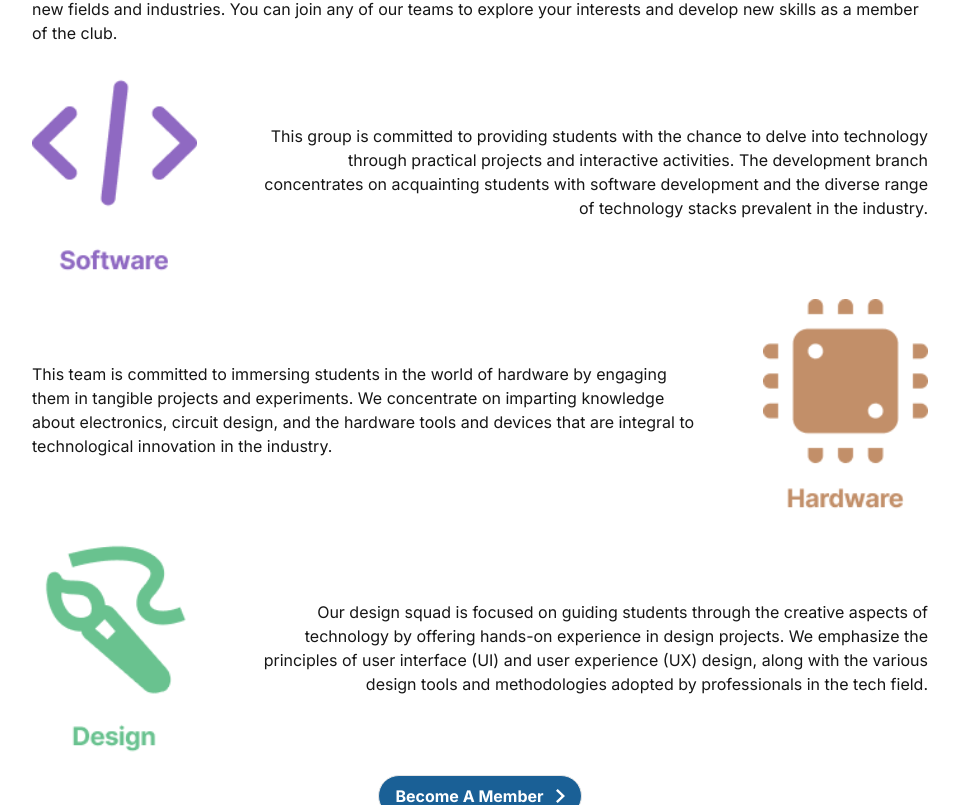
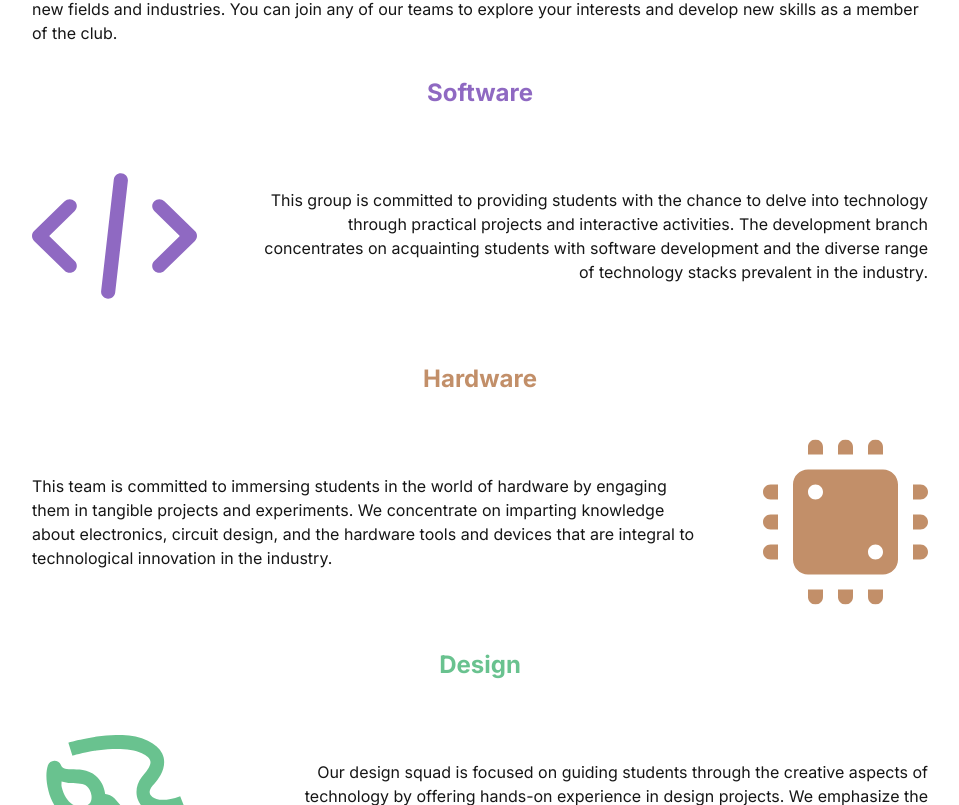
Before and after one commit to SJSUCSClub/acm-devsite, a Next.js app in the folder acmsjsu-devsite/: page /about in a window 1280 px wide. Shown: the part 1575-2380 px from the top of the page, without its empty margins (160-1119 px from the left). Built offline with nearby package versions, Linux system fonts and the light colour scheme.

Commit message:
Fixed image rendering issues, hero section rendering issues

```diff
--- a/acmsjsu-devsite/src/app/Hero.tsx
+++ b/acmsjsu-devsite/src/app/Hero.tsx
@@ -197,7 +197,9 @@ const Hero = () => {
           })}
         </div>
         <GetInvolved />
+
       </div>
+      {/*
       <h1 className="pt-16 text-4xl font-bold">Testimonials</h1>
       <h2 className="text-1xl font-bold pb-4 pt-3 text-gray-400">
         From our dedicated members and supportive alumni.
@@ -252,6 +254,7 @@ const Hero = () => {
           buttonStyling={annualPlan.buttonStyling}
         />
       </div>
+        */}
 
     </div>
   );
--- a/acmsjsu-devsite/src/app/about/page.tsx
+++ b/acmsjsu-devsite/src/app/about/page.tsx
@@ -158,11 +158,13 @@ const page = () => {
           You can join any of our teams to explore your interests and develop
           new skills as a member of the club.
         </p>
+        <h1 className="pt-4 font-bold md:text-2xl text-lg text-center text-[#8F69C2]">Software</h1>
         <TextWithImage
           reverse={true}
           logo={true}
-          imagePath="/about/software.png"
+          imagePath="/icons/softwareicon.svg"
           imageAlt=""
+
         >
           <p>
             This group is committed to providing students with the chance to
@@ -172,7 +174,9 @@ const page = () => {
             technology stacks prevalent in the industry.
           </p>
         </TextWithImage>
-        <TextWithImage logo={true} imagePath="/about/hardware.png" imageAlt="">
+
+        <h1 className="font-bold mt-2 md:text-2xl text-lg text-center text-[#C28F69]">Hardware</h1>
+        <TextWithImage logo={true} imagePath="/icons/hardwareicon.svg" imageAlt="">
           <p>
             This team is committed to immersing students in the world of
             hardware by engaging them in tangible projects and experiments. We
@@ -181,11 +185,13 @@ const page = () => {
             technological innovation in the industry.
           </p>
         </TextWithImage>
+        <h1 className="font-bold md:text-2xl text-lg text-center text-[#69C28F]">Design</h1>
         <TextWithImage
           reverse={true}
           logo={true}
-          imagePath="/about/design.png"
+          imagePath="/icons/designicon.svg"
           imageAlt=""
+
         >
           <p>
             Our design squad is focused on guiding students through the creative
--- a/acmsjsu-devsite/src/app/components/FAQ.tsx
+++ b/acmsjsu-devsite/src/app/components/FAQ.tsx
@@ -7,22 +7,22 @@ const FAQ = () => {
     {
       question: "Who's allowed to join this club?",
       answer:
-        "Lorem ipsum dolor sit amet, consectetur adipiscing elit. Fusce id magna iaculis augue vulputate fermentum. Pellentesque quis magna dolor. Sed congue velit id nulla ultricies consequat. Etiam egestas lectus nec felis convallis cursus. Integer blandit ipsum eu pellentesque eleifend. Cras et urna condimentum ante blandit pretium. Donec bibendum massa id ante pellentesque dignissim. Quisque arcu elit, rhoncus ac lobortis a, malesuada eu libero. Cras pharetra purus vel pretium sodales.",
+        "ACM@SJSU is open to all SJSU students, regardless of their major!",
     },
     {
       question: "What are the rules of the club?",
       answer:
-        "Lorem ipsum dolor sit amet, consectetur adipiscing elit. Fusce id magna iaculis augue vulputate fermentum. Pellentesque quis magna dolor. Sed congue velit id nulla ultricies consequat. Etiam egestas lectus nec felis convallis cursus. Integer blandit ipsum eu pellentesque eleifend. Cras et urna condimentum ante blandit pretium. Donec bibendum massa id ante pellentesque dignissim. Quisque arcu elit, rhoncus ac lobortis a, malesuada eu libero. Cras pharetra purus vel pretium sodales.",
+        "1. Be respectful",
     },
     {
       question: "Is there a membership fee for the club?",
       answer:
-        "Lorem ipsum dolor sit amet, consectetur adipiscing elit. Fusce id magna iaculis augue vulputate fermentum. Pellentesque quis magna dolor. Sed congue velit id nulla ultricies consequat. Etiam egestas lectus nec felis convallis cursus. Integer blandit ipsum eu pellentesque eleifend. Cras et urna condimentum ante blandit pretium. Donec bibendum massa id ante pellentesque dignissim. Quisque arcu elit, rhoncus ac lobortis a, malesuada eu libero. Cras pharetra purus vel pretium sodales.",
+        "Yes. It's $20 for 1 semester or $30 for 2 semesters.",
     },
     {
       question: "What do I get for a paid membership?",
       answer:
-        "Lorem ipsum dolor sit amet, consectetur adipiscing elit. Fusce id magna iaculis augue vulputate fermentum. Pellentesque quis magna dolor. Sed congue velit id nulla ultricies consequat. Etiam egestas lectus nec felis convallis cursus. Integer blandit ipsum eu pellentesque eleifend. Cras et urna condimentum ante blandit pretium. Donec bibendum massa id ante pellentesque dignissim. Quisque arcu elit, rhoncus ac lobortis a, malesuada eu libero. Cras pharetra purus vel pretium sodales.",
+        "Paid members are invited to attend exclusive networking sessions, tech talks, and company events. We collaborate with many industry leaders, including Google, Tesla, and Nvidia, so don't miss out!",
     },
   ];
 
@@ -37,15 +37,15 @@ const FAQ = () => {
   };
   return (
     <>
-      <div className="footer bg-black w-full h-[600px]">
+      <div className="footer bg-black w-full flex-rows">
 
 
       <div className="text-white text-5xl flex justify-center font-bold">
-        <div className="mt-16">
+        <div className="mt-10">
           <h1>Questions? We Got Answers. </h1>
         </div>
       </div>
-      <div className="text-white font-bold text-xl flex justify-center mt-10">
+      <div className="text-white font-bold text-xl flex justify-center mt-10 mb-10 ">
         <div className="w-1/2 ">
           {questions.map((questionObj, index) => (
             <div key={index}>
--- a/acmsjsu-devsite/src/app/layout.tsx
+++ b/acmsjsu-devsite/src/app/layout.tsx
@@ -23,8 +23,8 @@ export default function RootLayout({
        <Navbars/>
        {children}
 
-          <div className="">
-            <FAQ/>
+          <div className="flex">
+          <FAQ/>
           </div>
           <Footer />
 
```
Also changed, not shown: acmsjsu-devsite/public/about/software.svg (added).
